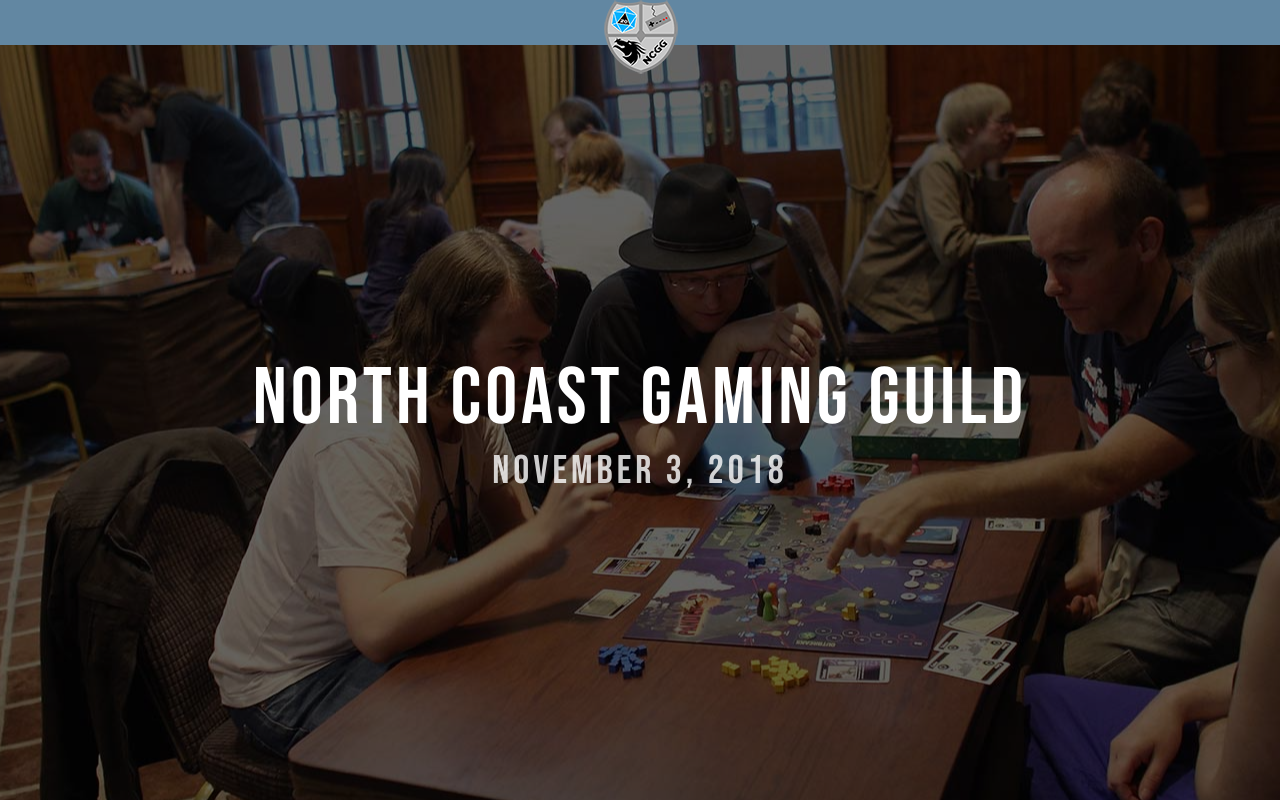
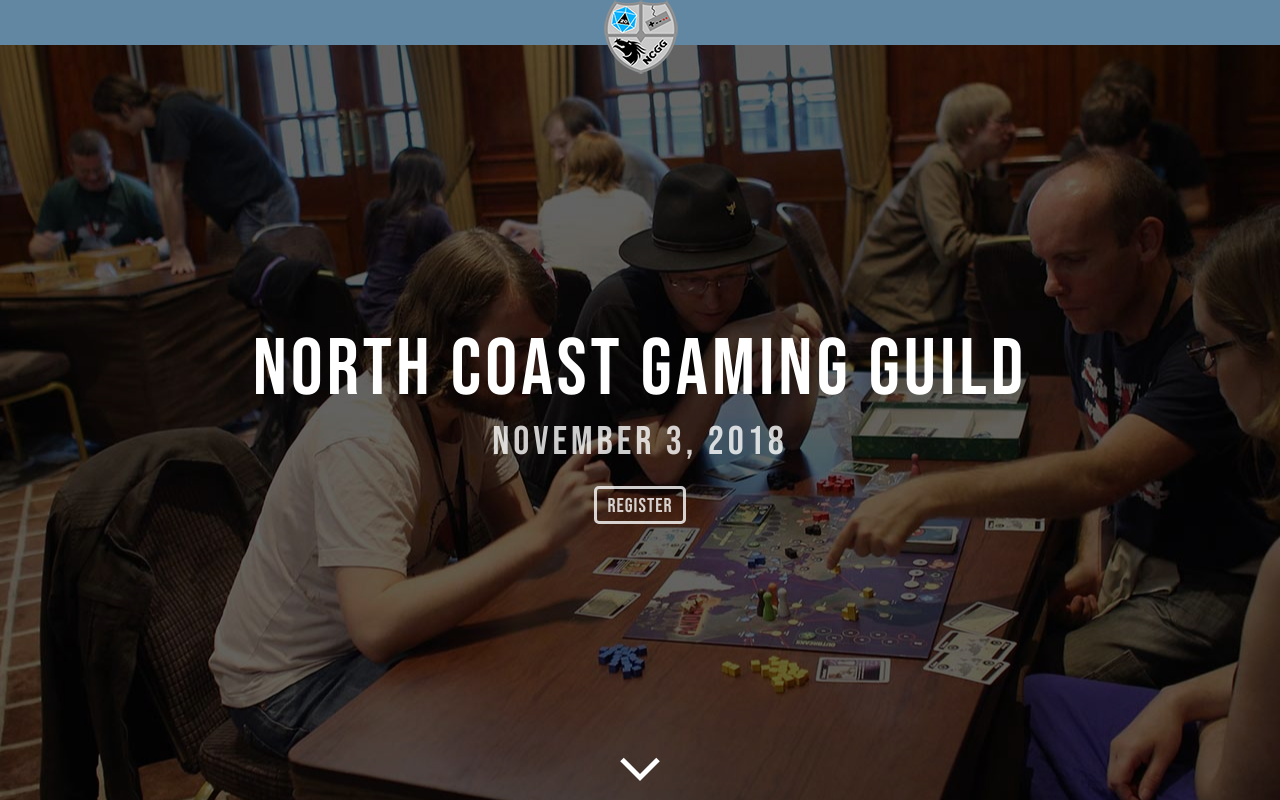
Before and after one commit to chuloon/north-coast-extra-life, an Angular app: page /#/ in a window 1280 px wide. Built offline with nearby package versions, Linux system fonts and the light colour scheme.

Commit message:
added chevron

```diff
--- a/src/app/home/home.component.html
+++ b/src/app/home/home.component.html
@@ -2,5 +2,11 @@
   <div class="hero-mask">
     <div class="ncgg-title">North Coast Gaming Guild</div>
     <div class="event-date">November 3, 2018</div>
+    <div>
+      <button (click)="registerClick()" class="register-button">Register</button>
+    </div>
+    <div class="cta-down">
+      <img class="chevron-down" src="../../assets/svg/chevron-left.svg">
+    </div>
   </div>
 </div>
--- a/src/app/home/home.component.scss
+++ b/src/app/home/home.component.scss
@@ -1,3 +1,4 @@
+@import '~assets/sass/variables';
 #home-container {
   width: 100vw;
   height: calc(100vh - 45px);
@@ -11,7 +12,6 @@
     background: rgba(0, 0, 0, 1);
     text-align: center;
     transition: background 1s;
-
     display: flex;
     flex-direction: column;
     justify-content: center;
@@ -21,8 +21,7 @@
       color: white;
       font-size: 10vh;
       letter-spacing: 4px;
-
-            transition: opacity 1s;
+      transition: opacity 1s .35s;
       opacity: 0;
     }
 
@@ -31,15 +30,42 @@
       color: white;
       font-size: 5vh;
       letter-spacing: 4px;
-            opacity: 0.8;
-            //margin-top: -10px;
-
+      opacity: 0.8; //margin-top: -10px;
       transition: opacity 0.5s .75s, transform 0.5s .75s;
       opacity: 0;
       transform: translateY(-30px);
     }
+
+    .register-button {
+      background: transparent;
+      color: white;
+      padding: 5px 10px;
+      padding-bottom: 3px;
+      border: 3px solid white;
+      border-radius: 5px;
+      font-size: 2.5vh;
+      letter-spacing: 1px;
+      font-family: headline;
+      margin-top: 20px;
+      opacity: 0;
+
+      cursor: pointer;
+      transform: translateY(-30px);
+      transition: opacity 0.5s .85s, transform 0.5s .85s, color 0.2s 0.1s, border-color 0.5s;
     }
 
+    .cta-down {
+      position: absolute;
+      bottom: 15px;
+      left: calc(50% - 24px);
+
+      .chevron-down {
+        transform: rotate(-90deg);
+        opacity: 0;
+        transition: opacity .5s 1.5s;
+      }
+    }
+  }
   &.is-ready {
     .hero-mask {
       background: rgba(0, 0, 0, 0.6);
@@ -52,6 +78,22 @@
         opacity: 0.8;
         transform: translateY(0px);
       }
+
+      .register-button {
+        opacity: 0.8;
+        transform: translateY(0px);
+
+        &:hover {
+          color: $tan;
+          border-color: $tan;
+        }
+      }
+
+      .cta-down {
+        .chevron-down {
+            opacity: 1;
         }
       }
     }
+  }
+}
--- a/src/app/home/home.component.ts
+++ b/src/app/home/home.component.ts
@@ -15,4 +15,7 @@
     }, 10);
   }
 
+  registerClick = () => {
+    window.open("https://www.extra-life.org/index.cfm?fuseaction=register.start&eventID=539&teamID=39974");
+  }
 }
```
Also changed, not shown: src/assets/svg/chevron-left.svg (added). Lines whose indentation alone changed are shown as unchanged.
